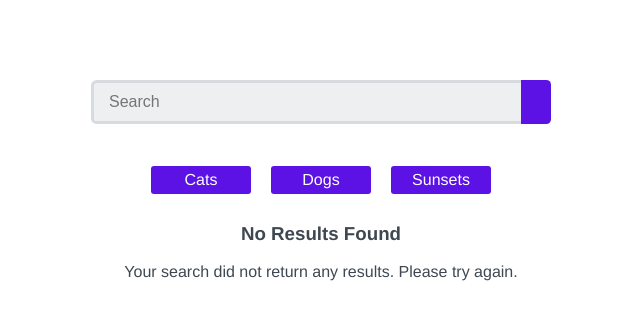
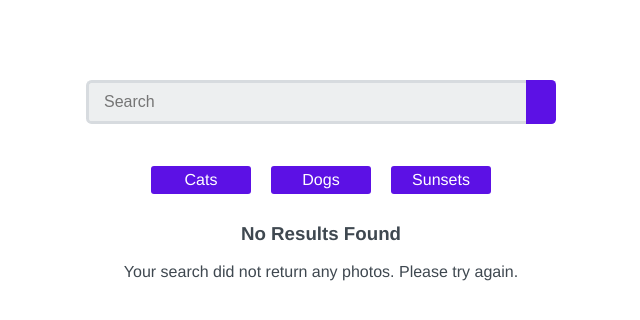
Before and after one commit to CN45/Tech-Degree-Project-11, a React (Create React App) app in the folder react_image_gallery_v1/gallery/: page / in a window 1280 px wide. Both pictures are taken after typing "Sample" into the empty fields and a click on the button 855 px from the left and 102 px from the top of the page. Shown: the top 320 px of the page, without its empty margins (319-959 px from the left). Built offline with nearby package versions, Linux system fonts and the light colour scheme; no server answers.

Commit message:
app.js added redirect

```diff
--- a/react_image_gallery_v1/gallery/src/App.css
+++ b/react_image_gallery_v1/gallery/src/App.css
@@ -1,3 +1,4 @@
+
 body {
   text-align: center;
   font-family: 'Helvetica', sans-serif;
@@ -16,7 +17,7 @@ a {
   text-decoration: none;
 }
 .search-form {
-  max-width: 460px;
+  max-width: 470px;
   display: flex;
   margin: 0 auto 32px;
 }
@@ -58,7 +59,6 @@ input {
   display: flex;
   flex-flow: row wrap;
   justify-content: space-between;
-  -ms-align-items: flex-start;
   align-items: flex-start;
 }
 .photo-container ul li {
@@ -70,7 +70,7 @@ input {
 .photo-container ul img {
   width: 100%;
   transform: scale(1.25);
-  transition: transform 1.25s;
+  transition: transform 1.35s;
 }
 .photo-container li:hover img {
   transform: scale(1.85);
@@ -79,10 +79,7 @@ input {
   width: 100%;
 }
 
-.icn-error {
-  font-size: 3.2em;
-  margin-bottom: .25em;
-}
+
 
 .not-found {
   text-align: center;
@@ -112,7 +109,7 @@ input {
     padding-top: 5em;
   }
   .container {
-    max-width: 960px;
+    max-width: 970px;
     margin: auto;
   }
   .main-nav ul {
--- a/react_image_gallery_v1/gallery/src/App.js
+++ b/react_image_gallery_v1/gallery/src/App.js
@@ -1,5 +1,5 @@
 import React from 'react';
-import { BrowserRouter, Route, Switch } from 'react-router-dom';
+import { BrowserRouter, Route, Switch, Redirect } from 'react-router-dom';
 
 import './App.css';
 
@@ -13,6 +13,7 @@ import Cats from './Cats.js';
 import Sunsets from './Sunsets.js';
 import Dogs from './Dogs.js';
 import SearchForm from './SearchForm';
+import Nav from './Nav';
 
 const App = () =>{
 
@@ -25,6 +26,7 @@ const App = () =>{
           <Route path="/sunsets" render={() => (<Sunsets api={apiKey} />)} />
           <Route path="/dogs" render={() => (<Dogs api={apiKey} />)} />
           <Route component={NoPics} />
+          <Redirect to="/" />
         </Switch>
       </div>
     </BrowserRouter>
--- a/react_image_gallery_v1/gallery/src/Dogs.js
+++ b/react_image_gallery_v1/gallery/src/Dogs.js
@@ -1,5 +1,8 @@
-import React from 'react';
+import React from 'react'
+
 import Results from './Results.js';
+import SearchForm from './SearchForm';
+
 
 const Dogs = (props) => {
     return (
@@ -7,4 +10,5 @@ const Dogs = (props) => {
     );
 }
 
+
 export default Dogs;
--- a/react_image_gallery_v1/gallery/src/Header.js
+++ b/react_image_gallery_v1/gallery/src/Header.js
@@ -3,7 +3,7 @@ import React, { Component } from "react";
 class Header extends Component {
   render() {
     return (
-      <div>
+      <div className="container">
         <h2>Flickr Search</h2>
 
       </div>
--- a/react_image_gallery_v1/gallery/src/NoPics.js
+++ b/react_image_gallery_v1/gallery/src/NoPics.js
@@ -4,7 +4,7 @@ const NoPics = () => {
     return (
         <div>
             <h3>No Results Found</h3>
-            <p>Your search did not return any results. Please try again.</p>
+            <p>Your search did not return any photos. Please try again.</p>
         </div>
     );
 }
--- a/react_image_gallery_v1/gallery/src/Results.js
+++ b/react_image_gallery_v1/gallery/src/Results.js
@@ -54,7 +54,7 @@ componentWillReceiveProps(newProps) {
 
 
 
-                 // Include a 404-like error route that displays when a URL path does not match a route.
+                 // Include a 404-like error route when a URL path does not match a route.
 
              if (this.state.photos.length === 0 && this.state.keyword !== '') {
                  return (<NoPics />);
```
